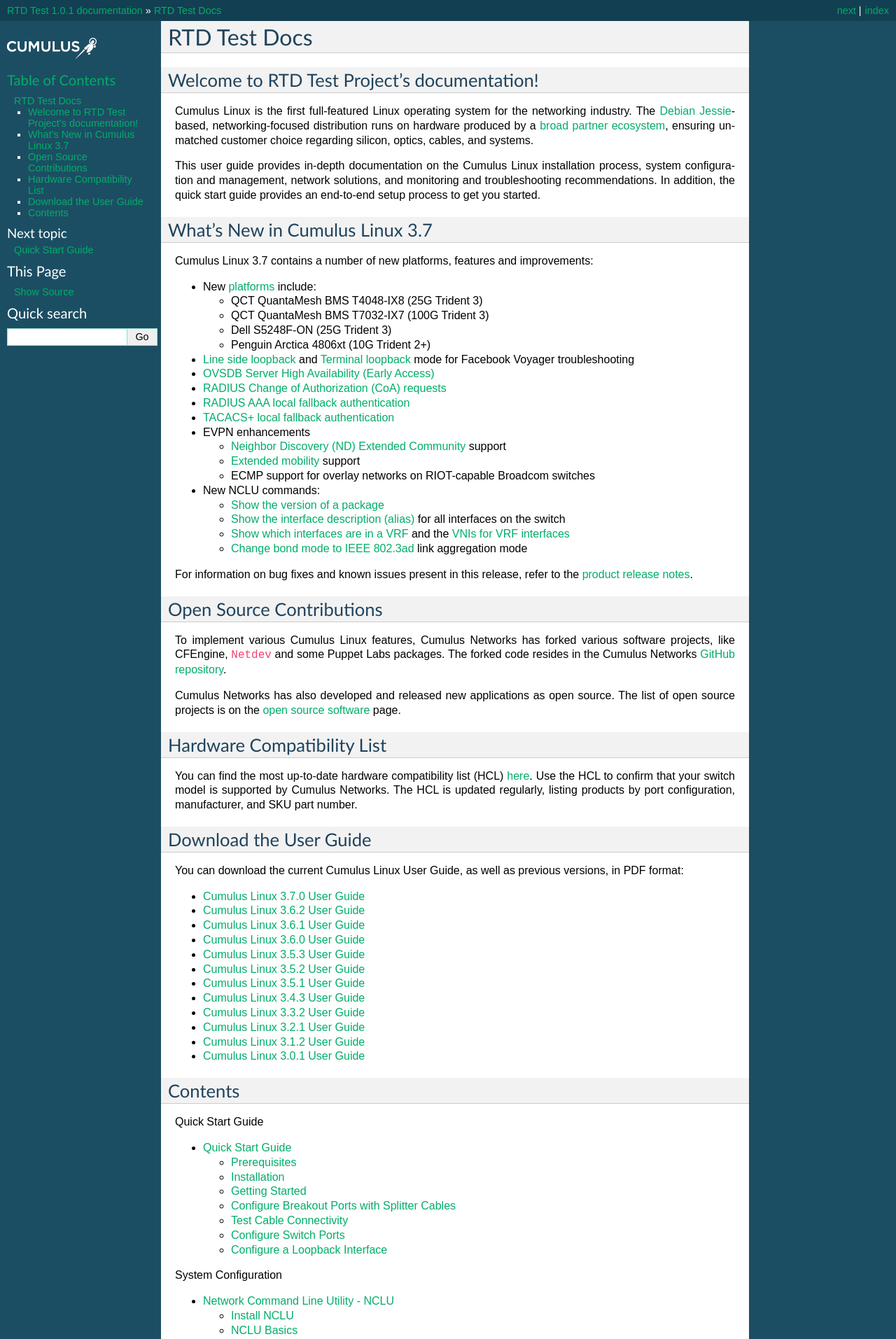
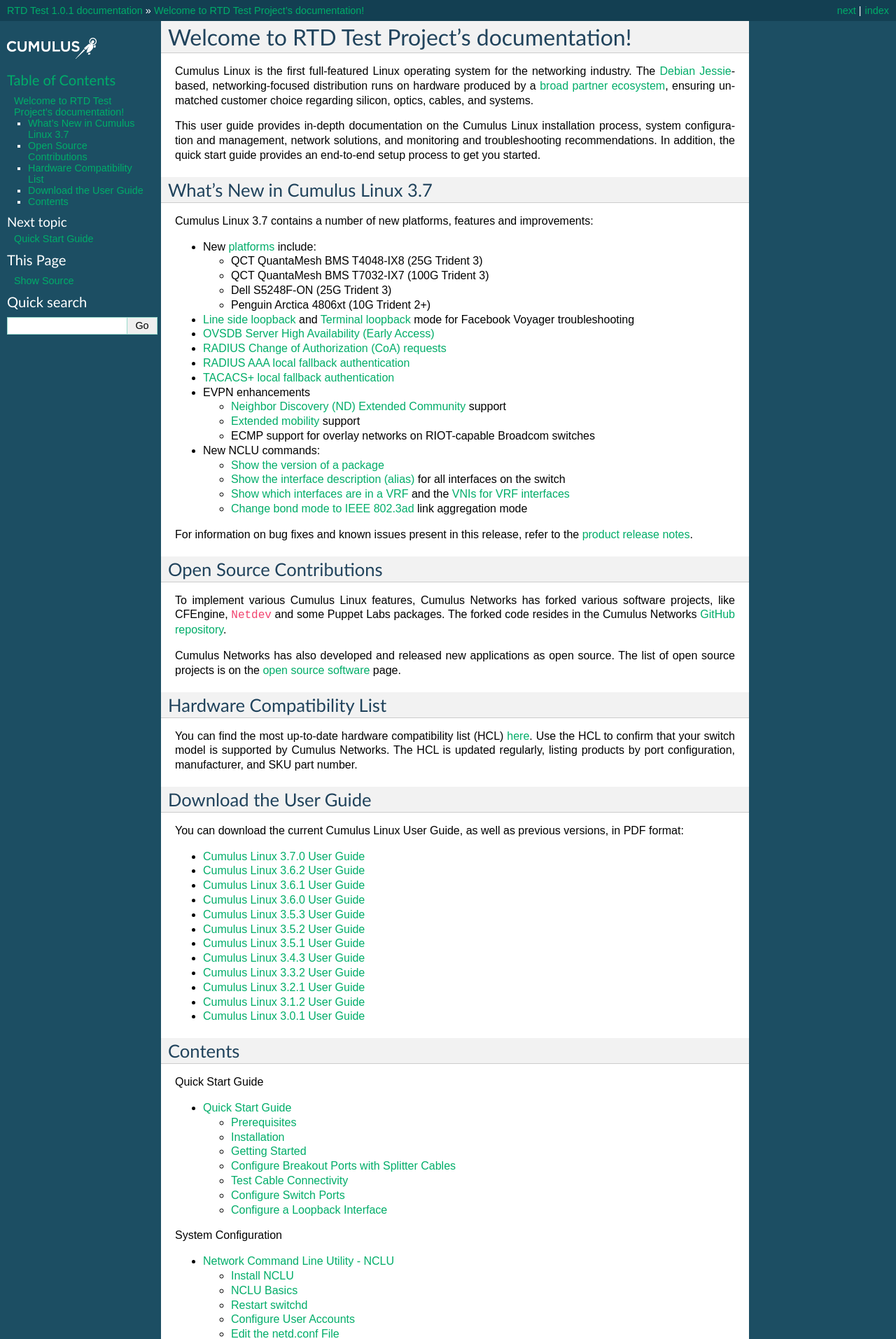
Before and after one commit to desertmonkey/RTDtestRST, a Sphinx documentation site: the page built from docs/index.rst, in a window 1280 px wide. Shown: the top 1913 px of the page at 70% size. Built offline with Sphinx 7.4.7, drawn with Linux system fonts in a browser that asks for light colours; some of the changed text lies outside the part shown.

Commit message:
toctree formatting

```diff
--- a/docs/_static/cumulus.css
+++ b/docs/_static/cumulus.css
@@ -9,6 +9,11 @@
 h1, h2, h3, h4, h5, h6 {
     font-family: 'Montserrat', sans-serif;
     font-weight: 200 !important;
+}
+
+h2, .rst-content .toctree-wrapper p.caption {
+    font-family: 'Montserrat', sans-serif;
+    font-weight: 200;
 }
 
 .highlight {
--- a/docs/index.rst
+++ b/docs/index.rst
@@ -2,10 +2,6 @@
    sphinx-quickstart on Mon Oct 22 15:43:38 2018.
    You can adapt this file completely to your liking, but it should at least
    contain the root `toctree` directive.
-
-*************
-RTD Test Docs
-*************
 
 Welcome to RTD Test Project's documentation!
 ============================================
@@ -25,7 +21,7 @@
 get you started.
 
 What's New in Cumulus Linux 3.7
-===============================
+-------------------------------
 
 Cumulus Linux 3.7 contains a number of new platforms, features and
 improvements:
@@ -73,7 +69,7 @@
 notes <https://support.cumulusnetworks.com/hc/en-us/articles/360007793174-Cumulus-Linux-3-7-Release-Notes>`__.
 
 Open Source Contributions
-=========================
+-------------------------
 
 To implement various Cumulus Linux features, Cumulus Networks has forked
 various software projects, like CFEngine, ``Netdev`` and some Puppet
@@ -85,7 +81,7 @@
 software <http://oss.cumulusnetworks.com/>`__ page.
 
 Hardware Compatibility List
-===========================
+---------------------------
 
 You can find the most up-to-date hardware compatibility list (HCL)
 `here <https://cumulusnetworks.com/hcl/>`__. Use the HCL to confirm that
@@ -94,7 +90,7 @@
 part number.
 
 Download the User Guide
-=======================
+-----------------------
 
 You can download the current Cumulus Linux User Guide, as well as
 previous versions, in PDF format:
@@ -125,7 +121,7 @@
    Guide <https://docs.cumulusnetworks.com/download/attachments/8362527/Cumulus%20Linux%203.0.1%20User%20Guide.pdf?version=1&modificationDate=1537401092000&api=v2>`__
 
 Contents
-========
+--------
 
 .. toctree::
    :maxdepth: 2
```
